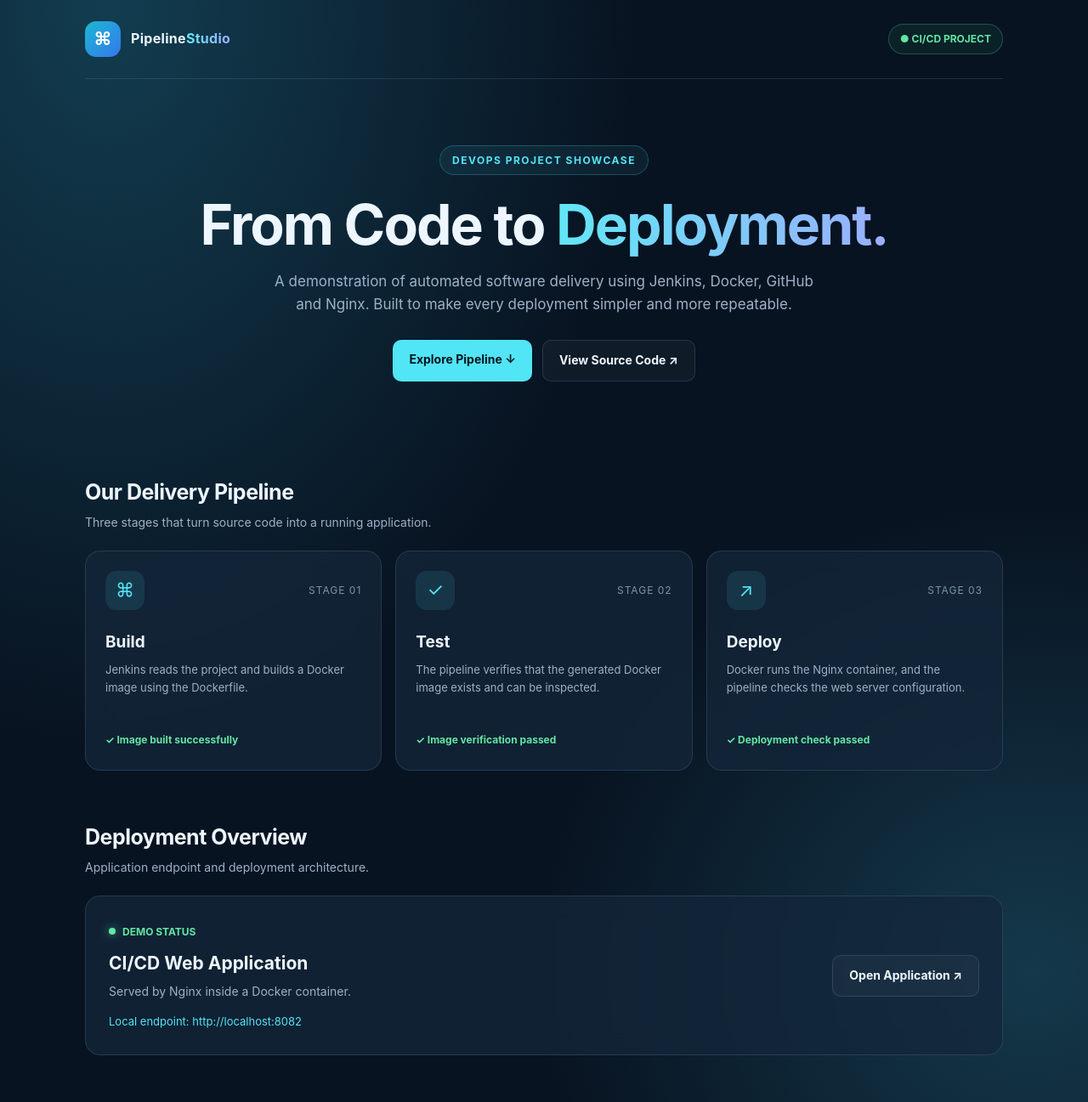
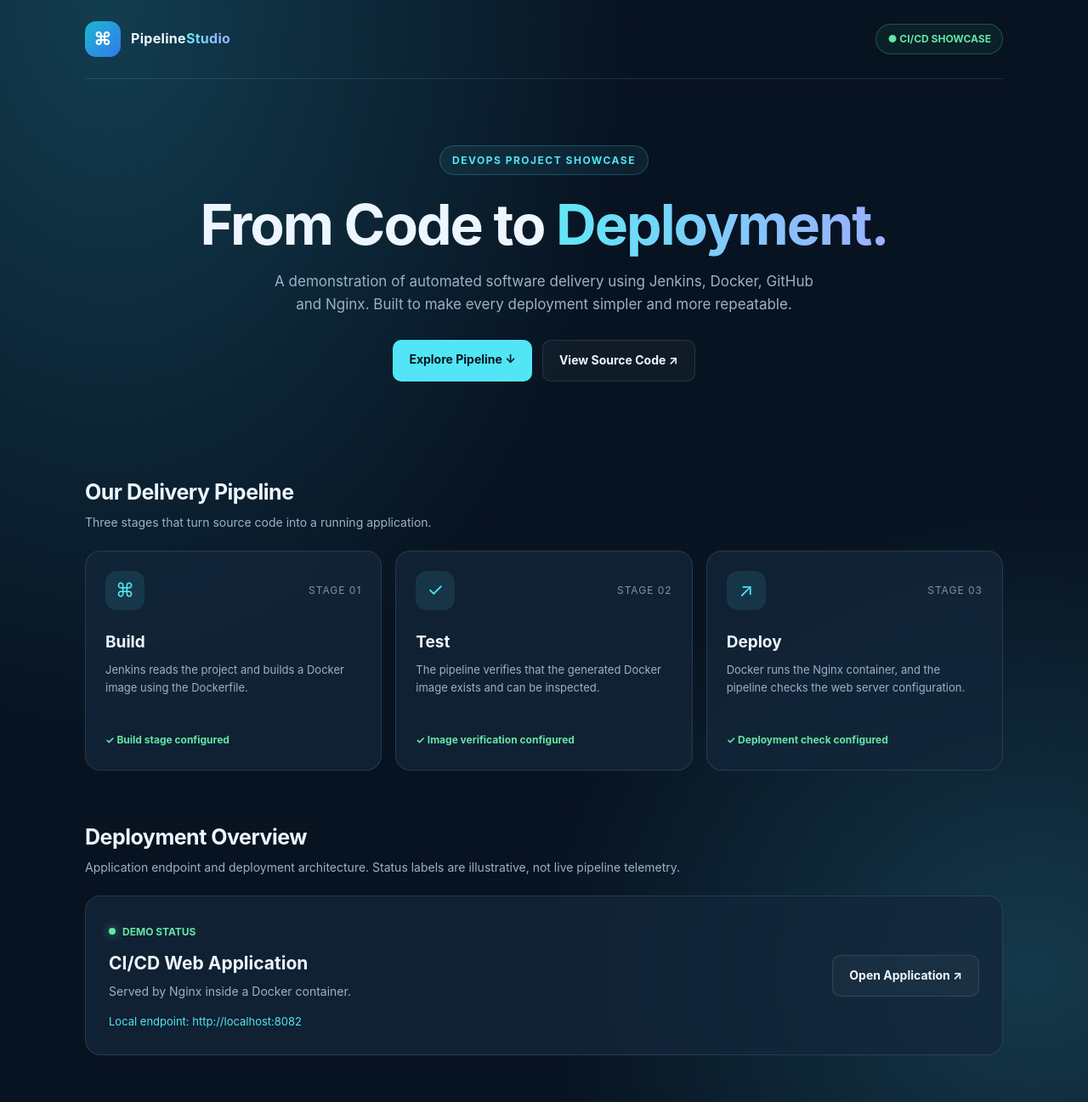
Before and after one commit to Tanvi-1496/jenkins-docker-cicd-pipeline, a plain HTML site: page index.html in a window 1280 px wide. Shown: the top 1297 px of the page at 85% size. Drawn offline with Linux system fonts and the light colour scheme.

Commit message:
Update Pipeline Studio CI/CD showcase

```diff
--- a/index.html
+++ b/index.html
@@ -1,4 +1,3 @@
-
 <!DOCTYPE html>
 <html lang="en">
 <head>
@@ -366,7 +365,7 @@
       <div class="brand-icon" aria-hidden="true">⌘</div>
       <span>Pipeline<span class="gradient-text">Studio</span></span>
     </div>
-    <div class="top-status">● CI/CD PROJECT</div>
+    <div class="top-status">● CI/CD SHOWCASE</div>
   </header>
 
   <main class="container">
@@ -402,7 +401,7 @@
           </div>
           <h3>Build</h3>
           <p>Jenkins reads the project and builds a Docker image using the Dockerfile.</p>
-          <span class="stage-status">✓ Image built successfully</span>
+          <span class="stage-status">✓ Build stage configured</span>
         </article>
 
         <article class="panel stage">
@@ -412,7 +411,7 @@
           </div>
           <h3>Test</h3>
           <p>The pipeline verifies that the generated Docker image exists and can be inspected.</p>
-          <span class="stage-status">✓ Image verification passed</span>
+          <span class="stage-status">✓ Image verification configured</span>
         </article>
 
         <article class="panel stage">
@@ -422,7 +421,7 @@
           </div>
           <h3>Deploy</h3>
           <p>Docker runs the Nginx container, and the pipeline checks the web server configuration.</p>
-          <span class="stage-status">✓ Deployment check passed</span>
+          <span class="stage-status">✓ Deployment check configured</span>
         </article>
       </div>
     </section>
@@ -430,7 +429,7 @@
     <section>
       <div class="section-heading">
         <h2>Deployment Overview</h2>
-        <p>Application endpoint and deployment architecture.</p>
+        <p>Application endpoint and deployment architecture. Status labels are illustrative, not live pipeline telemetry.</p>
       </div>
 
       <div class="panel deployment">
@@ -487,4 +486,5 @@
     </div>
   </footer>
 </body>
+
 </html>
```
